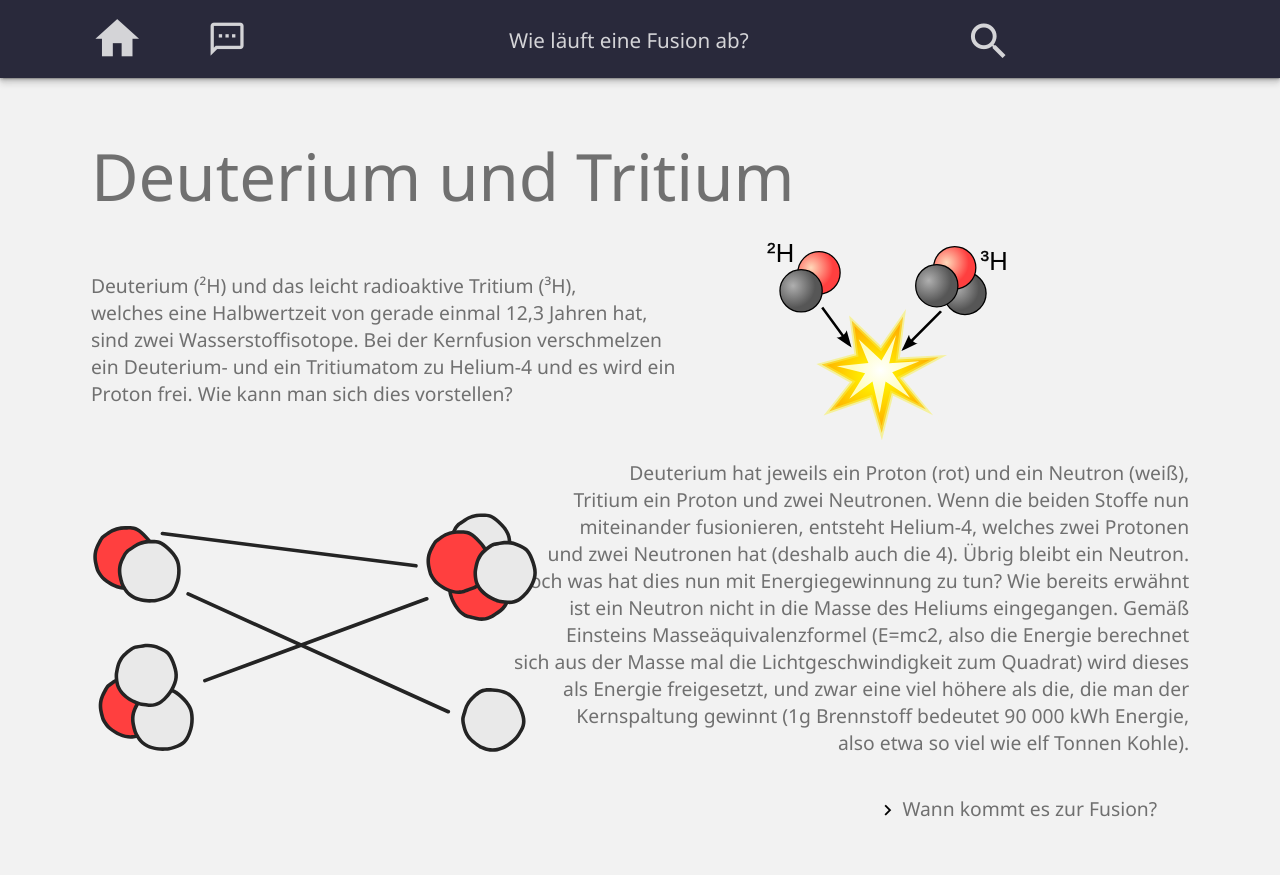
After one commit to Cha0sType/site-thermonuclearfusion, a Flask app: page /fusionsablauf in a window 1280 px wide. The commit adds this page. Run offline with Flask 2, Linux system fonts and the light colour scheme.

Commit message:
added fusionsablauf.html with some graphics

```diff
--- a/main.py
+++ b/main.py
@@ -1,45 +1,52 @@
-from flask import Flask, render_template #Importing flask page for the web interface
-from dependencies import openDependencies #Loading openDependencies function out of dependencies modul, which is acutally dependencies.py.
+from flask import Flask, render_template # Importing flask page for the web interface
+from dependencies import openDependencies # Loading openDependencies function out of dependencies modul, which is acutally dependencies.py.
 
-dependencies = openDependencies() #Loading dependencies
-header  = dependencies[0]   #Defining header out of dependencies array
-icon = dependencies[1]  #Defining icon out of dependencies array
+dependencies = openDependencies() # Loading dependencies
+header  = dependencies[0]   # Defining header out of dependencies array
+icon = dependencies[1]  # Defining icon out of dependencies array
 
-app = Flask(__name__) #Setting up flask
+app = Flask(__name__) # Setting up flask
 
-PORT = 1234  #Defining the port the server will be listing to
+PORT = 1234  # Defining the port the server will be listing to
 
-headername = "<h2 style='color: rgba(255, 255, 255, 0.8); font-weight: normal; font-size: 1.61vw; margin-bottom: 0.9vw; margin-left: auto; margin-left: 50%; transform: translateX(-50%); position: absolute;'>---</h2>"
+headername = "<h2 style='color: rgba(255, 255, 255, 0.8); font-weight: normal; font-size: 1.61vw; margin-bottom: 0.9vw; margin-left: 50%; transform: translateX(-60%); position: absolute;'>---</h2>"
 
-@app.route('/') #Creating index and rendering specified template
+@app.route('/') # Creating index and rendering specified template
 def index():
     return render_template('index.html', icon=icon, header=header.replace('--name--', headername.replace('---', "Kernfusionsreaktoren")))
 
-@app.route('/iter') #Creating iter sub page and rendering specified template
+@app.route('/iter') # Creating iter sub page and rendering specified template
 def iter():
     return render_template('Iter/iter_index.html', header=header.replace('--name--', headername.replace('---', "ITER - Ein europäisches Forschungsprojekt")))
 
-@app.route('/basics') #Creating basics sub page and rendering specified template
+@app.route('/basics') # Creating basics sub page and rendering specified template
 def basics():
     return render_template('Basics/basics_index.html', header=header.replace('--name--', headername.replace('---', "Physik der Kernfusion")))
+@app.route('/fusionsablauf')
+def fusionsablauf():
+    return render_template('Basics/fusionsablauf.html', header=header.replace('--name--', headername.replace('---', "Wie läuft eine Fusion ab?")))
 
-@app.route('/reactors') #Creating reactors sub page and rendering specified template
+@app.route('/reactors') # Creating reactors sub page and rendering specified template
 def reactors():
     return render_template('Reactors/reactor_index.html', header=header.replace('--name--', headername.replace('---', "Reaktoren")))
 
-@app.route('/reactors/stellarator') #Creating stellerator sub page of reactors and rendering specified template
+@app.route('/reactors/stellarator') # Creating stellerator sub page of reactors and rendering specified template
 def stellarator():
     return render_template('Reactors/Stellarator.html', header=header.replace('--name--', headername.replace('---', "Stellarator")))
 
-@app.route('/reactors/tokamak') #Creating tokamak sub page of reactors and rendering specified template
+@app.route('/reactors/tokamak') # Creating tokamak sub page of reactors and rendering specified template
 def tokamak():
     return render_template('Reactors/tokamak.html', header=header.replace('--name--', headername.replace('---', "Tokamak")))
 
-@app.route('/reactors/vergleich') #Creating vergleich sub page of reactors and rendering specified template
+@app.route('/reactors/vergleich') # Creating vergleich sub page of reactors and rendering specified template
 def vergleich():
     return render_template('Reactors/vergleich.html', header=header.replace('--name--', headername.replace('---', "Vergleich")))
 
-
+@app.route('/extras/snake')
+def snake():
+    return render_template('extras/helium_snake.html', header=header.replace('--name--', headername.replace('---', "Helium Snake")))
 
 if __name__ == '__main__':
-    app.run(host='0.0.0.0', port=PORT, debug=True, threaded=True) #Starting the server, the
+    app.run(host='0.0.0.0', port=PORT, debug=True, threaded=True)
+    # Starting the server, the threaded=True makes it possible to handle more connections
+    # at the same time, which makes it more performant
--- a/templates/Basics/basics_index.html
+++ b/templates/Basics/basics_index.html
@@ -27,7 +27,7 @@
         der Vorgang, der die Stromproduktion durch Atomkraftwerke ermöglicht,<br>
         welche leider radioaktive Strahlung abgeben.
     </p>
-    <img id="img01" src="{{url_for('static', filename='img/basics_index_01.png')}}" alt="Was sind Kernfusionsreaktoren">
+    <img id="img01" src="{{url_for('static', filename='img/basics_index_01.png')}}" alt="Was sind Kernfusionsreaktoren?">
     <p style="text-align: end;">
         Kernfusion funktioniert ganz anders. Zwei leichtere Kerne<br>
         verschmelzen (fusionieren) zu einem größeren, schwereren Kern.<br>
@@ -38,9 +38,9 @@
         Bei Kernfusionsreaktoren hört man häufig die Begriffe Deuterium<br>
         und Tritium, doch was hat es mit ihnen auf sich?
     </p>
-    <img id="img02" src="{{url_for('static', filename='img/basics_index_02.svg')}}" alt="Was sind Kernfusionsreaktoren">
+    <img id="img02" src="{{url_for('static', filename='img/basics_index_02.svg')}}" alt="Sonne">
 
-    <pagebutton onclick="location.href='basics'" style="margin-left: 75vw; margin-top: -2.5vw; min-width: 11vw;">
+    <pagebutton onclick="location.href='fusionsablauf'" style="margin-left: 75vw; margin-top: -2.5vw; min-width: 11vw;">
         Fusionsablauf
     </pagebutton>
     <br><br><br>
--- /dev/null
+++ b/templates/Basics/fusionsablauf.html
@@ -0,0 +1,68 @@
+<!DOCTYPE html>
+<html lang="de">
+<head>
+
+    <link rel="stylesheet" href="{{url_for('static', filename='stylesheets/index.css')}}">
+    <link rel="icon" type="img/svg" href="{{url_for('static', filename='Icon.svg')}}">
+
+    <meta charset="UTF-8">
+    <title>Wie läuft eine Fusion ab?</title>
+
+</head>
+<body>
+
+    {{ header|safe }}
+
+    <h1>Deuterium und Tritium</h1>
+
+    <p>
+        Deuterium (&sup2H) und das leicht radioaktive Tritium (&sup3H),<br>
+        welches eine Halbwertzeit von gerade einmal 12,3 Jahren hat,<br>
+        sind zwei Wasserstoffisotope. Bei der Kernfusion verschmelzen<br>
+        ein Deuterium- und ein Tritiumatom zu Helium-4 und es wird ein<br>
+        Proton frei. Wie kann man sich dies vorstellen?
+    </p>
+    <img id="img01" src="{{url_for('static', filename='img/fusionsablauf_01.svg')}}" alt="Kernfusion durch Deuterium und Tritium">
+    <p style="text-align: end;">
+        Deuterium hat jeweils ein Proton (rot) und ein Neutron (weiß),<br>
+        Tritium ein Proton und zwei Neutronen. Wenn die beiden Stoffe nun<br>
+        miteinander fusionieren, entsteht Helium-4, welches zwei Protonen<br>
+        und zwei Neutronen hat (deshalb auch die 4). Übrig bleibt ein Neutron.<br>
+        Doch was hat dies nun mit Energiegewinnung zu tun? Wie bereits erwähnt<br>
+        ist ein Neutron nicht in die Masse des Heliums eingegangen. Gemäß<br>
+        Einsteins Masseäquivalenzformel (E=mc2, also die Energie berechnet<br>
+        sich aus der Masse mal die Lichtgeschwindigkeit zum Quadrat) wird dieses<br>
+        als Energie freigesetzt, und zwar eine viel höhere als die, die man der<br>
+        Kernspaltung gewinnt (1g Brennstoff bedeutet 90 000 kWh Energie,<br>
+        also etwa so viel wie elf Tonnen Kohle).
+    </p>
+    <img id="img02" src="{{url_for('static', filename='img/fusionsablauf_02.svg')}}" alt="Kernfusion durch Deuterium und Tritium">
+
+    <pagebutton onclick="location.href='fusionsablauf'" style="margin-left: 67vw; margin-top: -2.5vw; min-width: 11vw;">
+        Wann kommt es zur Fusion?
+    </pagebutton>
+    <br><br><br>
+
+</body>
+</html>
+<style>
+
+    img {
+        position: absolute;
+    }
+
+    #img01 {
+        width: 25vw;
+        height: auto;
+        margin-top: -18vw;
+        margin-left: 58vw;
+    }
+
+    #img02 {
+        width: 50vw;
+        height: auto;
+        margin-top: -25vw;
+    }
+
+</style>
+<script src="{{url_for('static', filename='scripts/index.js')}}"></script>
```
Also changed, not shown: templates/extras/helium_snake.html (added, +90 -0 lines), templates/random game.html (deleted, +0 -57 lines), static/img/fusionsablauf_01.svg (added), static/img/fusionsablauf_02.svg (added).
